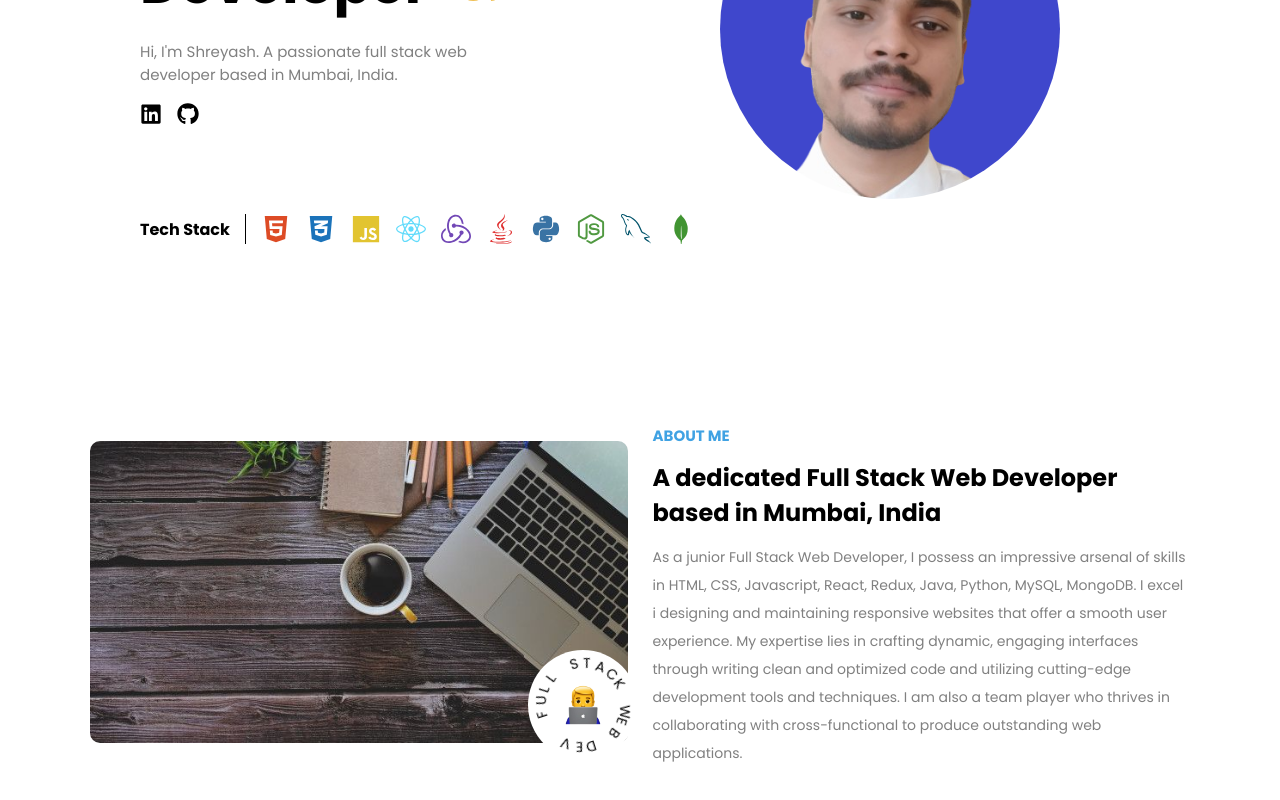
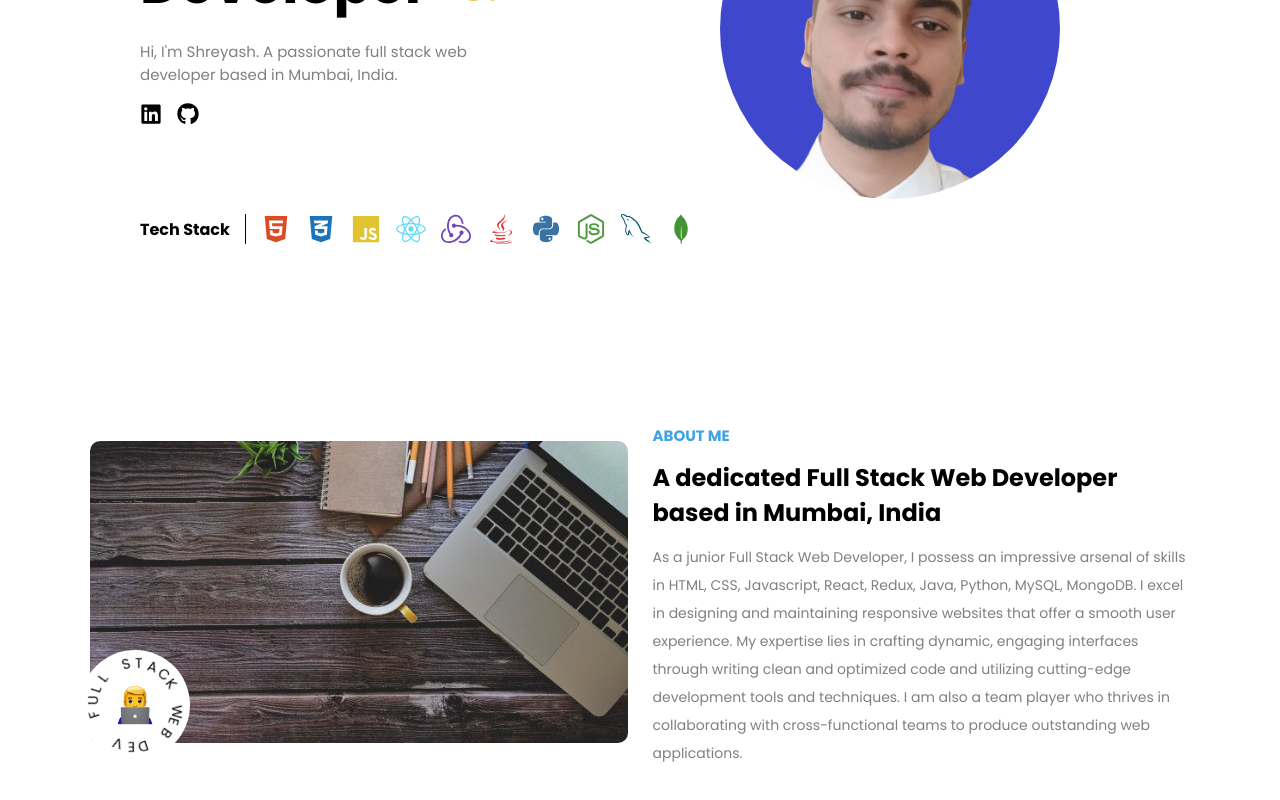
Before and after one commit to shreyash19-pixel/portfolio, a React (Create React App) app: page / in a window 1280 px wide. Shown: the part 300-1100 px from the top of the page. Built offline with nearby package versions, Linux system fonts and the light colour scheme.

Commit message:
fixed-stylings

```diff
--- a/src/styles/About/index.jsx
+++ b/src/styles/About/index.jsx
@@ -45,7 +45,7 @@ export const BallWrap = styled.div`
     border-radius: 100%;
     position: absolute;
     bottom: -10px;
-    right: -10px;
+    left: -10px;
     display: flex;
     align-items: center;
     justify-content: center;
--- a/src/views/About/index.jsx
+++ b/src/views/About/index.jsx
@@ -36,9 +36,9 @@ const About = () => {
                 <AboutDevsDescWrap>
                     <AboutDevsDesc>
                         As a junior Full Stack Web Developer, I possess an impressive arsenal of skills in HTML, CSS, Javascript,
-                        React, Redux, Java, Python, MySQL, MongoDB. I excel i designing and maintaining responsive websites that offer a smooth user experience. My expertise
+                        React, Redux, Java, Python, MySQL, MongoDB. I excel in designing and maintaining responsive websites that offer a smooth user experience. My expertise
                         lies in crafting dynamic, engaging interfaces through writing clean and optimized code and utilizing cutting-edge
-                        development tools and techniques. I am also a team player who thrives in collaborating with cross-functional
+                        development tools and techniques. I am also a team player who thrives in collaborating with cross-functional teams
                         to produce outstanding web applications.
 
                     </AboutDevsDesc>
```
